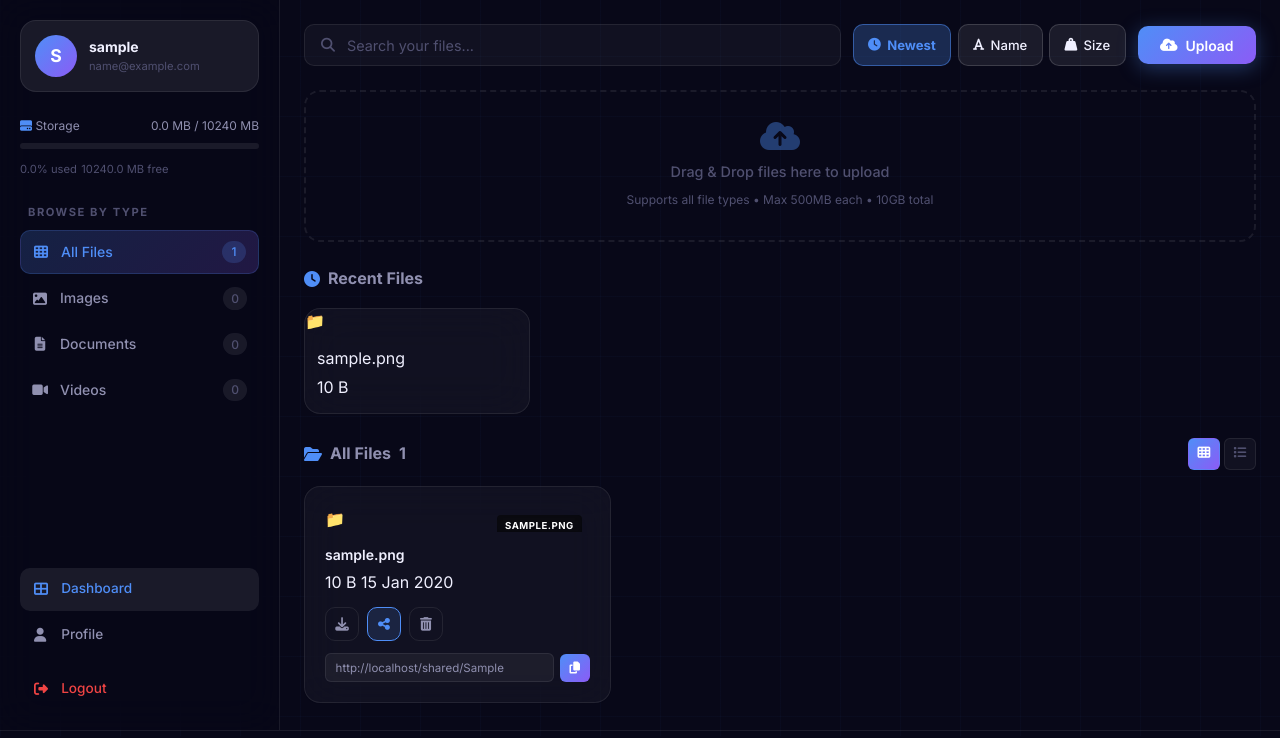
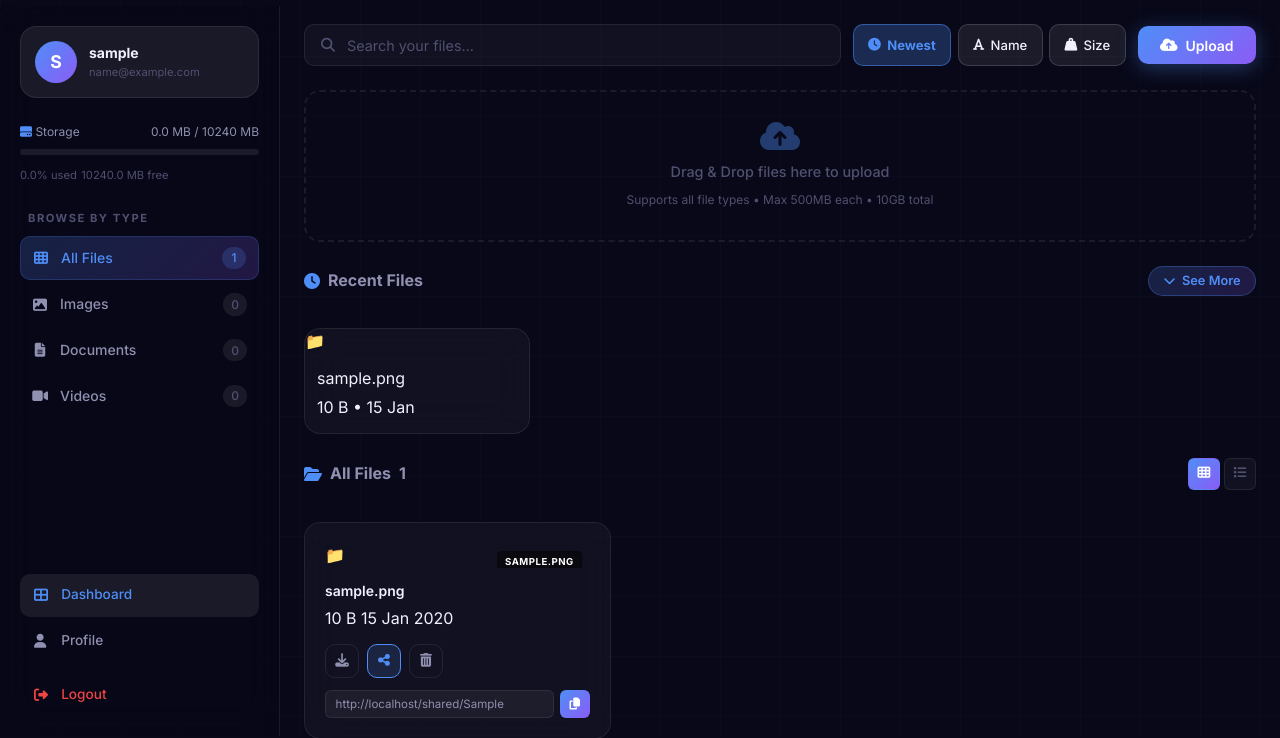
Before and after one commit to JaidShikalgar/cloudvault, a Flask app: page /dashboard in a window 1280 px wide. Shown: the part 64-802 px from the top of the page. Run offline with Flask 3, Linux system fonts and the light colour scheme; a user stored in the database is signed in; tables that the repository leaves empty hold one stand-in row (values such as "Sample post").

Commit message:
Add See More/Less for recent files

```diff
--- a/app/files.py
+++ b/app/files.py
@@ -67,7 +67,7 @@ def dashboard():
     all_files    = query.all()
     recent_files = File.query.filter_by(user_id=current_user.id)\
                              .order_by(File.uploaded_at.desc())\
-                             .limit(6).all()
+                             .limit(12).all()
 
     # Storage — now 10GB with B2
     storage_limit_mb = current_app.config.get('STORAGE_LIMIT_MB', 10240)
--- a/app/static/css/style.css
+++ b/app/static/css/style.css
@@ -2300,3 +2300,98 @@ input,select,textarea{font-family:inherit}
     background: rgba(255, 255, 255, 0.15);
     color: #ffffff;
 }
+
+/* ============================================================
+   SEE MORE / SEE LESS — Recent Files
+   ============================================================ */
+
+/* Hide extra cards by default */
+.recent-hidden {
+    display: none !important;
+}
+
+/* Section header with see more button */
+.section-header {
+    display: flex;
+    align-items: center;
+    justify-content: space-between;
+    margin-bottom: 1rem;
+}
+
+/* See More button — top right of section */
+.see-more-btn {
+    display: flex;
+    align-items: center;
+    gap: 0.4rem;
+    padding: 0.4rem 0.9rem;
+    border-radius: 50px;
+    background: var(--gradient-soft);
+    border: 1px solid rgba(79,142,247,0.3);
+    color: var(--accent-blue);
+    font-size: 0.8rem;
+    font-weight: 600;
+    cursor: pointer;
+    transition: var(--transition);
+    white-space: nowrap;
+}
+
+.see-more-btn:hover {
+    background: rgba(79,142,247,0.2);
+    transform: translateY(-1px);
+}
+
+.see-more-btn i {
+    font-size: 0.75rem;
+    transition: transform 0.3s ease;
+}
+
+.see-more-btn.expanded i {
+    transform: rotate(180deg);
+}
+
+/* Bottom centered See More button */
+.see-more-wrapper {
+    display: flex;
+    justify-content: center;
+    margin-top: 1rem;
+}
+
+.see-more-full-btn {
+    display: flex;
+    align-items: center;
+    gap: 0.5rem;
+    padding: 0.6rem 1.5rem;
+    border-radius: 50px;
+    background: var(--bg-card);
+    border: 1px solid var(--glass-border);
+    color: var(--text-secondary);
+    font-size: 0.85rem;
+    font-weight: 600;
+    cursor: pointer;
+    transition: var(--transition);
+}
+
+.see-more-full-btn:hover {
+    background: var(--gradient-soft);
+    border-color: rgba(79,142,247,0.3);
+    color: var(--accent-blue);
+    transform: translateY(-2px);
+}
+
+.see-more-full-btn i {
+    transition: transform 0.3s ease;
+}
+
+.see-more-full-btn.expanded i {
+    transform: rotate(180deg);
+}
+
+/* Animation for showing cards */
+.recent-card {
+    animation: cardIn 0.3s ease both;
+}
+
+@keyframes recentCardIn {
+    from { opacity: 0; transform: translateY(10px); }
+    to   { opacity: 1; transform: translateY(0); }
+}
--- a/app/static/js/main.js
+++ b/app/static/js/main.js
@@ -629,3 +629,59 @@ document.addEventListener('keydown', (e) => {
         document.getElementById('searchInput')?.focus();
     }
 });
+
+// ═══════════════════════════════════════
+// SEE MORE / SEE LESS — Recent Files
+// ═══════════════════════════════════════
+let recentExpanded = false;
+
+function toggleRecentFiles() {
+    recentExpanded = !recentExpanded;
+
+    // Get all hidden cards
+    const hiddenCards = document.querySelectorAll('.recent-hidden');
+    const toggleBtn   = document.getElementById('recentToggleBtn');
+    const toggleIcon  = document.getElementById('recentToggleIcon');
+    const toggleText  = document.getElementById('recentToggleText');
+    const fullBtn     = document.getElementById('recentFullBtn');
+    const fullIcon    = document.getElementById('recentFullIcon');
+    const fullText    = document.getElementById('recentFullText');
+
+    if (recentExpanded) {
+        // Show all cards
+        hiddenCards.forEach((card, i) => {
+            card.style.display = 'block';
+            card.style.animation = `cardIn 0.3s ease ${i * 0.05}s both`;
+        });
+
+        // Update buttons
+        if (toggleBtn)  toggleBtn.classList.add('expanded');
+        if (toggleIcon) toggleIcon.className = 'fas fa-chevron-up';
+        if (toggleText) toggleText.textContent = 'See Less';
+
+        if (fullBtn)  fullBtn.classList.add('expanded');
+        if (fullIcon) fullIcon.className = 'fas fa-chevron-up';
+        if (fullText) fullText.textContent = 'See Less';
+
+    } else {
+        // Hide extra cards
+        hiddenCards.forEach(card => {
+            card.style.display = 'none';
+        });
+
+        // Update buttons
+        if (toggleBtn)  toggleBtn.classList.remove('expanded');
+        if (toggleIcon) toggleIcon.className = 'fas fa-chevron-down';
+        if (fullBtn)    fullBtn.classList.remove('expanded');
+        if (fullIcon)   fullIcon.className = 'fas fa-chevron-down';
+
+        // Count hidden cards
+        const count = hiddenCards.length;
+        if (toggleText) toggleText.textContent = 'See More';
+        if (fullText)   fullText.textContent = `See More (${count} more)`;
+
+        // Scroll back to recent section
+        document.querySelector('.recent-grid')
+                ?.scrollIntoView({ behavior: 'smooth', block: 'nearest' });
+    }
+}
--- a/app/templates/dashboard.html
+++ b/app/templates/dashboard.html
@@ -186,11 +186,18 @@
                  <h2 class="section-heading">
                     <i class="fas fa-clock"></i> Recent Files
                 </h2>
+                <button class="see-more-btn" id="recentToggleBtn"
+                        onclick="toggleRecentFiles()">
+                    <i class="fas fa-chevron-down" id="recentToggleIcon"></i>
+                    <span id="recentToggleText">See More</span>
+                </button>
         </div>
-            <div class="recent-grid">
+
+    <div class="recent-grid" id="recentGrid">
         {% for file in recent_files %}
-                <div class="recent-card"
-                     onclick="previewOrDownload({{ file.id }}, '{{ file.file_type }}', '{{ file.filename }}')">
+        <div class="recent-card
+             {% if loop.index > 4 %}recent-hidden{% endif %}"
+             onclick="openPreview({{ file.id }}, '{{ file.filename }}')">
             <div class="recent-thumb">
                 {% if file.file_type in ['jpg','jpeg','png','gif','webp'] %}
                     <img src=""
@@ -210,11 +217,24 @@
                 <p class="recent-name" title="{{ file.filename }}">
                     {{ file.filename }}
                 </p>
-                        <span class="recent-meta">{{ file.get_size_display() }}</span>
+                <span class="recent-meta">
+                    {{ file.get_size_display() }} •
+                    {{ file.uploaded_at.strftime('%d %b') }}
+                </span>
             </div>
         </div>
         {% endfor %}
     </div>
+
+    {% if recent_files|length > 4 %}
+    <div class="see-more-wrapper">
+        <button class="see-more-full-btn" id="recentFullBtn"
+                onclick="toggleRecentFiles()">
+            <i class="fas fa-chevron-down" id="recentFullIcon"></i>
+            <span id="recentFullText">See More ({{ recent_files|length - 4 }} more)</span>
+        </button>
+    </div>
+    {% endif %}
 </div>
 {% endif %}
 
```
Lines whose indentation alone changed are shown as unchanged.
